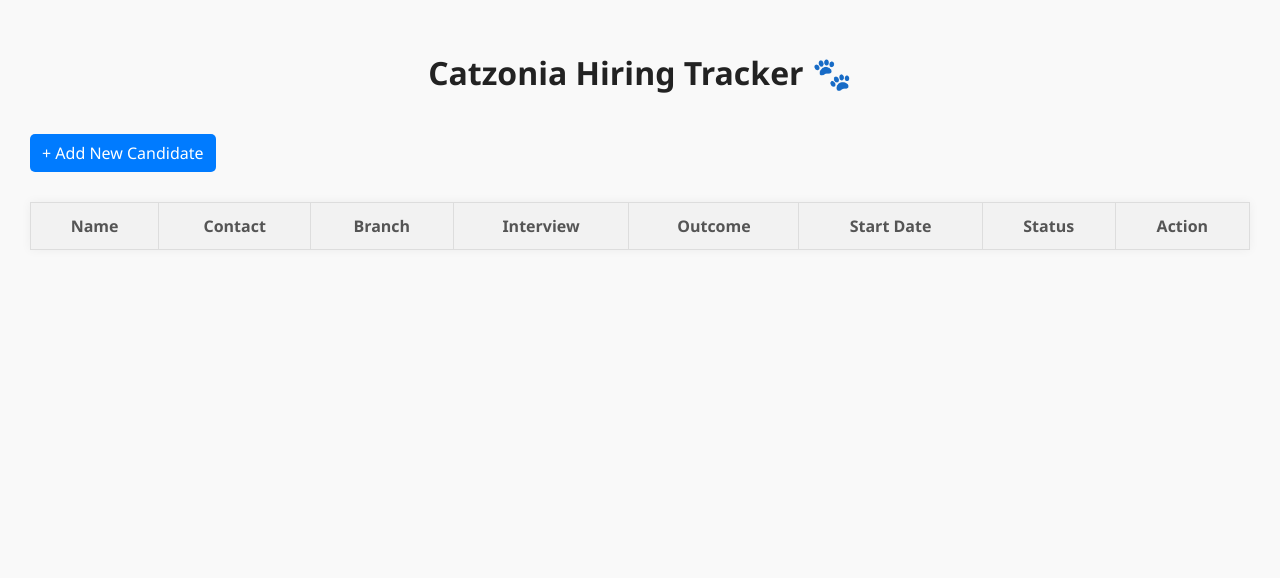
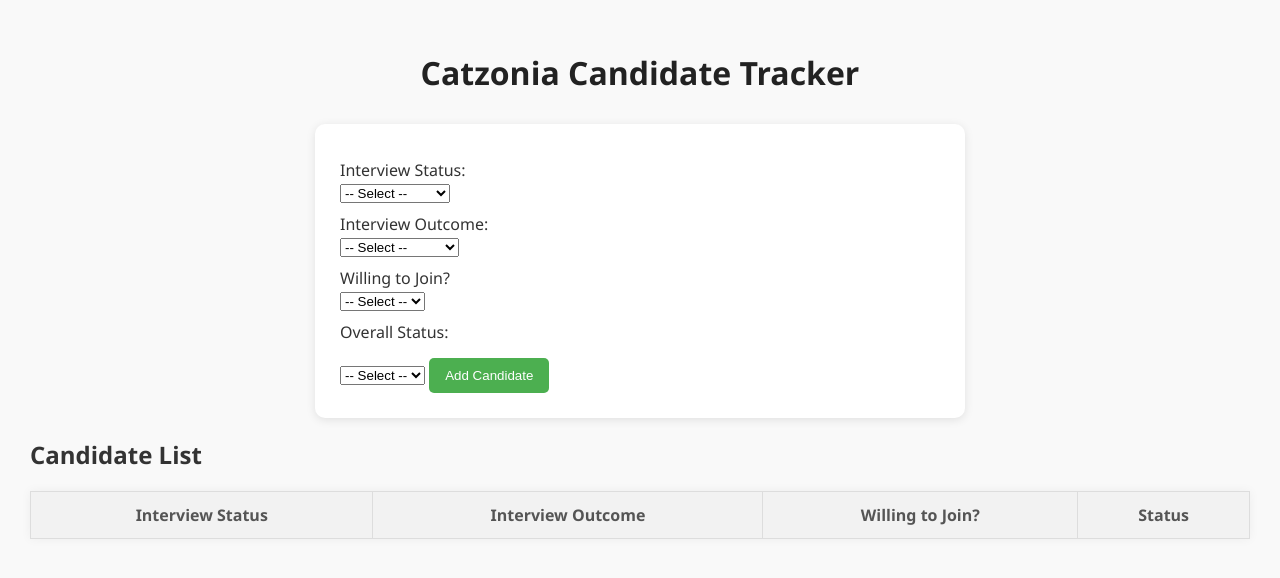
Before and after one commit to lokosmotos/mediaLoko, a Flask app: page / in a window 1280 px wide. Shown: the top 578 px of the page. Run offline with Flask 3, Linux system fonts and the light colour scheme; lists and menus that the app fills with data are empty.

Commit message:
Update index.html

```diff
--- a/templates/index.html
+++ b/templates/index.html
@@ -2,39 +2,82 @@
 <html lang="en">
 <head>
   <meta charset="UTF-8">
-    <title>Catzonia Hiring Dashboard</title>
-    <link rel="stylesheet" href="/static/style.css">
+  <title>Catzonia Candidate Tracker</title>
+  <link rel="stylesheet" href="{{ url_for('static', filename='style.css') }}">
 </head>
 <body>
-    <h1>Catzonia Hiring Tracker 🐾</h1>
-    <a href="/add" class="button">+ Add New Candidate</a>
+  <h1>Catzonia Candidate Tracker</h1>
+
+  <form method="POST" action="/add">
+    <label for="interview_status">Interview Status:</label>
+    <select name="interview_status" id="interview_status" onchange="toggleOther('interview_status')">
+      <option value="">-- Select --</option>
+      <option>Scheduled</option>
+      <option>Completed</option>
+      <option>Not Scheduled</option>
+      <option value="Other">Other</option>
+    </select>
+    <input type="text" name="interview_status_other" id="interview_status_other" placeholder="Please specify..." style="display:none;">
+
+    <label for="interview_outcome">Interview Outcome:</label>
+    <select name="interview_outcome" id="interview_outcome" onchange="toggleOther('interview_outcome')">
+      <option value="">-- Select --</option>
+      <option>Successful</option>
+      <option>Pending Review</option>
+      <option>Not Successful</option>
+      <option value="Other">Other</option>
+    </select>
+    <input type="text" name="interview_outcome_other" id="interview_outcome_other" placeholder="Please specify..." style="display:none;">
+
+    <label for="willing_to_join">Willing to Join?</label>
+    <select name="willing_to_join" id="willing_to_join">
+      <option value="">-- Select --</option>
+      <option>Yes</option>
+      <option>No</option>
+      <option>Maybe</option>
+    </select>
+
+    <label for="overall_status">Overall Status:</label>
+    <select name="overall_status" id="overall_status">
+      <option value="">-- Select --</option>
+      <option>Active</option>
+      <option>Waiting</option>
+      <option>Inactive</option>
+      <option>Rejected</option>
+    </select>
+
+    <button type="submit">Add Candidate</button>
+  </form>
+
+  <h2>Candidate List</h2>
   <table>
-        <thead>
     <tr>
-                <th>Name</th>
-                <th>Contact</th>
-                <th>Branch</th>
-                <th>Interview</th>
-                <th>Outcome</th>
-                <th>Start Date</th>
+      <th>Interview Status</th>
+      <th>Interview Outcome</th>
+      <th>Willing to Join?</th>
       <th>Status</th>
-                <th>Action</th>
     </tr>
-        </thead>
-        <tbody>
     {% for c in candidates %}
     <tr>
-                <td>{{ c.name }}</td>
-                <td>{{ c.contact }}</td>
-                <td>{{ c.branch }}</td>
-                <td>{{ c.interview_date }} ({{ c.interview_status }})</td>
-                <td>{{ c.outcome }}</td>
-                <td>{{ c.start_date }}</td>
-                <td>{{ c.status }}</td>
-                <td><a href="/candidate/{{ c.id }}">View</a></td>
+      <td>{{ c.interview_status }}</td>
+      <td>{{ c.interview_outcome }}</td>
+      <td>{{ c.willing_to_join }}</td>
+      <td>{{ c.overall_status }}</td>
     </tr>
     {% endfor %}
-        </tbody>
   </table>
+
+  <script>
+    function toggleOther(field) {
+      const select = document.getElementById(field);
+      const otherInput = document.getElementById(field + '_other');
+      if (select.value === 'Other') {
+        otherInput.style.display = 'block';
+      } else {
+        otherInput.style.display = 'none';
+        otherInput.value = '';
+      }
+    }
+  </script>
 </body>
 </html>
```
Lines whose indentation alone changed are shown as unchanged.
